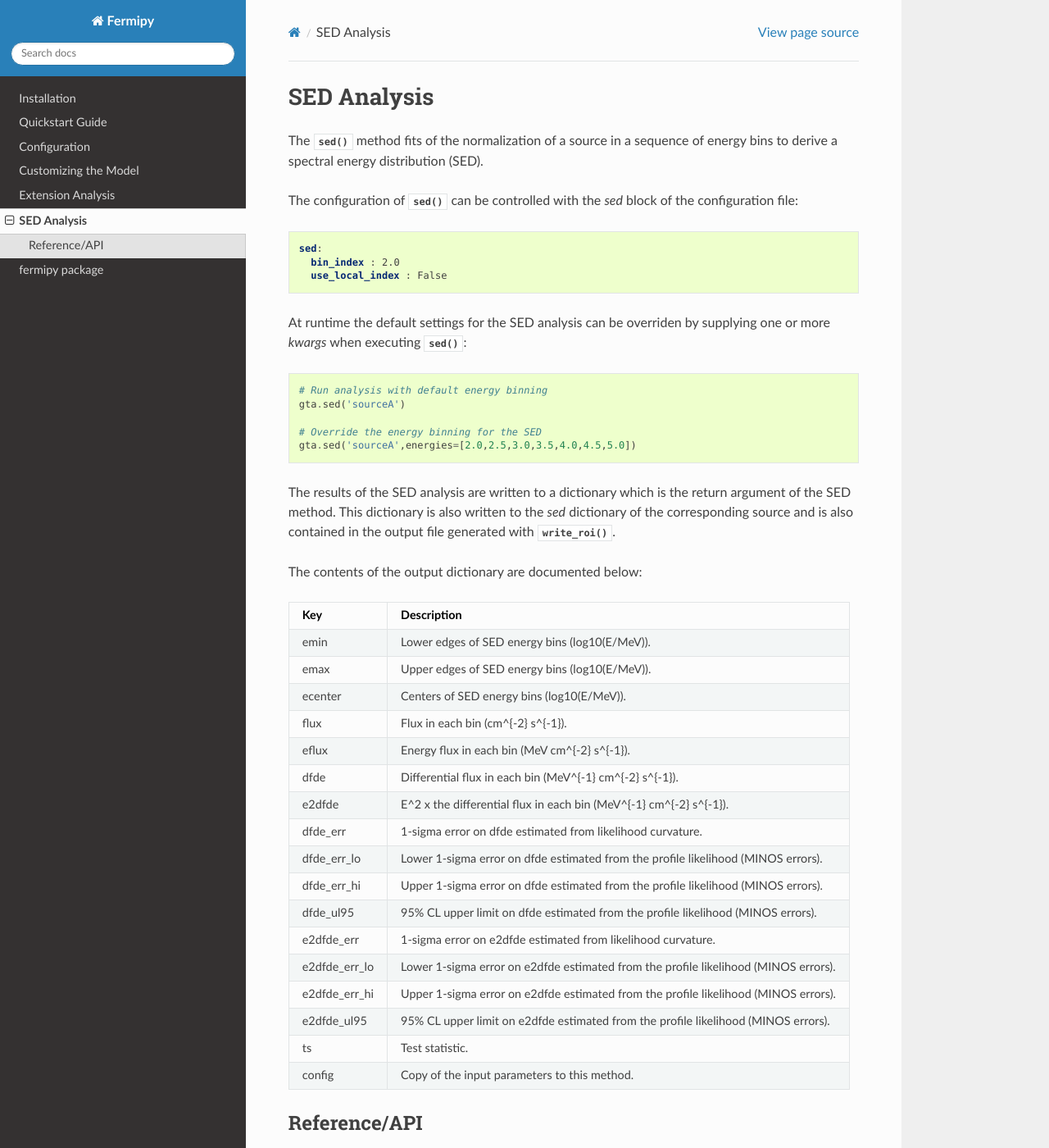
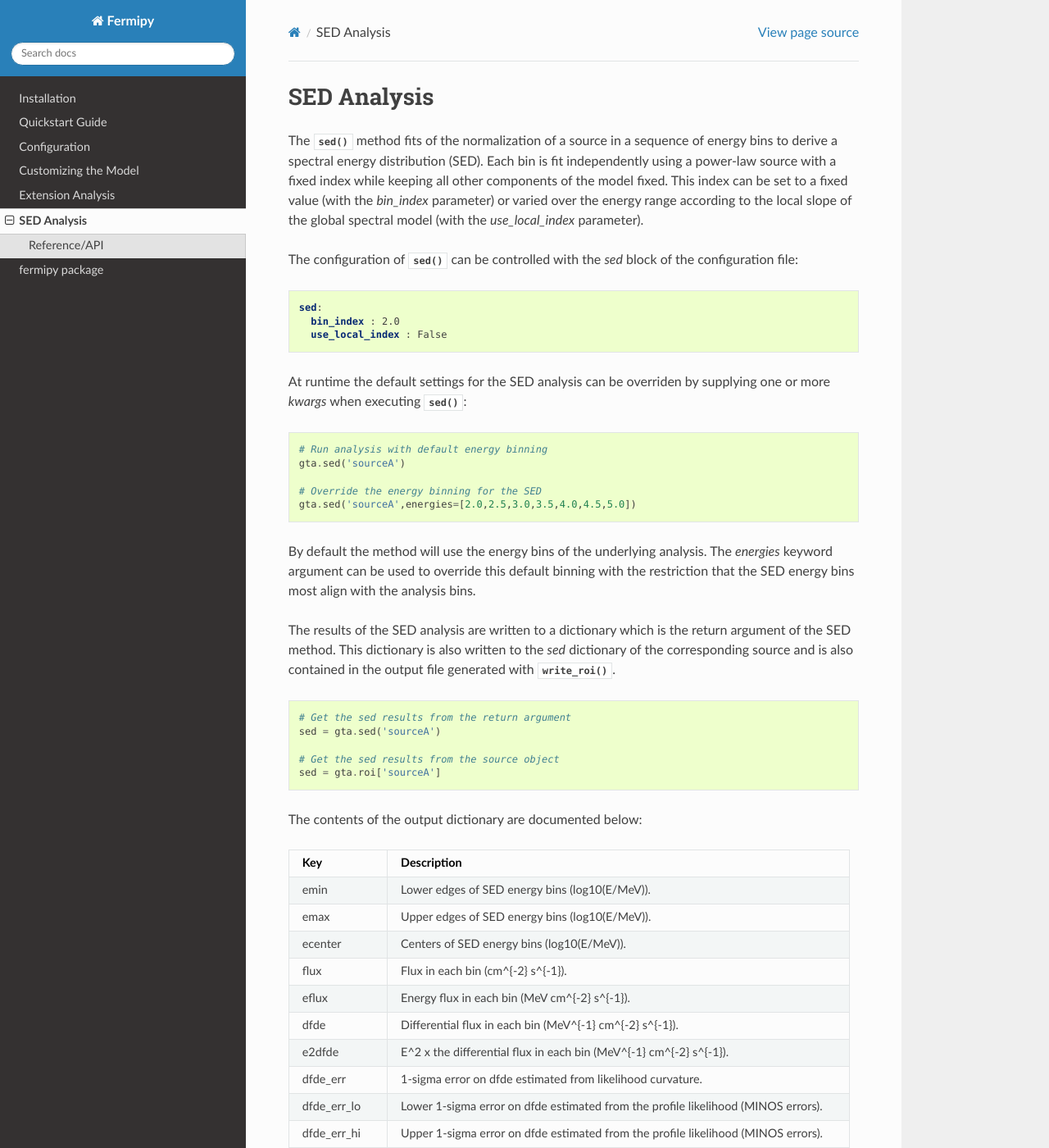
Before and after one commit to fermiPy/fermipy, a Sphinx documentation site: the page built from docs/sed.rst, in a window 1280 px wide and 1400 px high. Shown: the whole window at 82% size. Built offline with Sphinx 7.4.7 and the Read the Docs theme 2.0.0, drawn with Linux system fonts in a browser that asks for light colours; the version number could not be read and is left out; some of the changed text lies outside the part shown.

Commit message:
Tweaks to documentation of SED and Extension analysis.

```diff
--- a/docs/sed.rst
+++ b/docs/sed.rst
@@ -5,12 +5,16 @@ SED Analysis
 
 The :py:meth:`~fermipy.gtanalysis.GTAnalysis.sed` method fits of the
 normalization of a source in a sequence of energy bins to derive a
-spectral energy distribution (SED).
+spectral energy distribution (SED).  Each bin is fit independently
+using a power-law source with a fixed index while keeping all other
+components of the model fixed.  This index can be set to
+a fixed value (with the *bin_index* parameter) or varied over the
+energy range according to the local slope of the global spectral model
+(with the *use_local_index* parameter).
 
 
-The configuration of
-:py:meth:`~fermipy.gtanalysis.GTAnalysis.sed` can be controlled
-with the *sed* block of the configuration file:
+The configuration of :py:meth:`~fermipy.gtanalysis.GTAnalysis.sed` can
+be controlled with the *sed* block of the configuration file:
 
 .. code-block:: yaml
 
@@ -30,11 +34,24 @@ overriden by supplying one or more *kwargs* when executing
    # Override the energy binning for the SED
    gta.sed('sourceA',energies=[2.0,2.5,3.0,3.5,4.0,4.5,5.0])
 
+By default the method will use the energy bins of the underlying
+analysis.  The *energies* keyword argument can be used to override
+this default binning with the restriction that the SED energy bins
+most align with the analysis bins.
+
 The results of the SED analysis are written to a dictionary
 which is the return argument of the SED method.  This dictionary
 is also written to the *sed* dictionary of the corresponding
 source and is also contained in the output file generated
 with :py:meth:`~fermipy.gtanalysis.GTAnalysis.write_roi`.
+
+.. code-block:: python
+
+   # Get the sed results from the return argument
+   sed = gta.sed('sourceA')
+
+   # Get the sed results from the source object
+   sed = gta.roi['sourceA']
 
 The contents of the output dictionary are documented below:
 
@@ -57,6 +74,10 @@ e2dfde_err_lo Lower 1-sigma error on e2dfde estimated from the profile likelihoo
 e2dfde_err_hi Upper 1-sigma error on e2dfde estimated from the profile likelihood (MINOS errors).
 e2dfde_ul95   95% CL upper limit on e2dfde estimated from the profile likelihood (MINOS errors).
 ts            Test statistic.
+Npred         Number of model counts.
+fit_quality   Fit quality parameter.
+index         Spectral index of the power-law model used to fit this bin.
+lnlprofile    Likelihood scan for each energy bin.
 config        Copy of the input parameters to this method.
 ============= =================================================================
 
```
Also changed, not shown: docs/extension.rst (+21 -18 lines).
